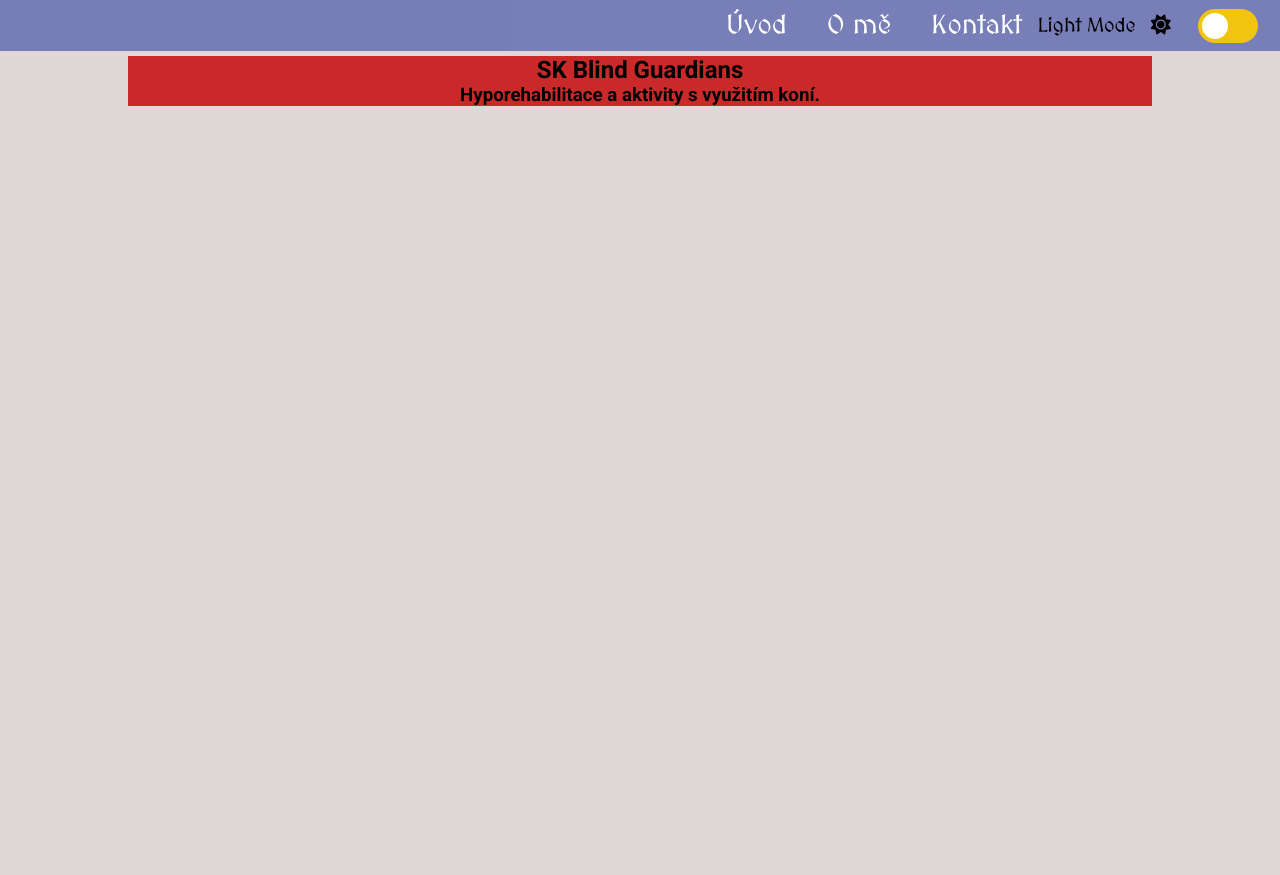
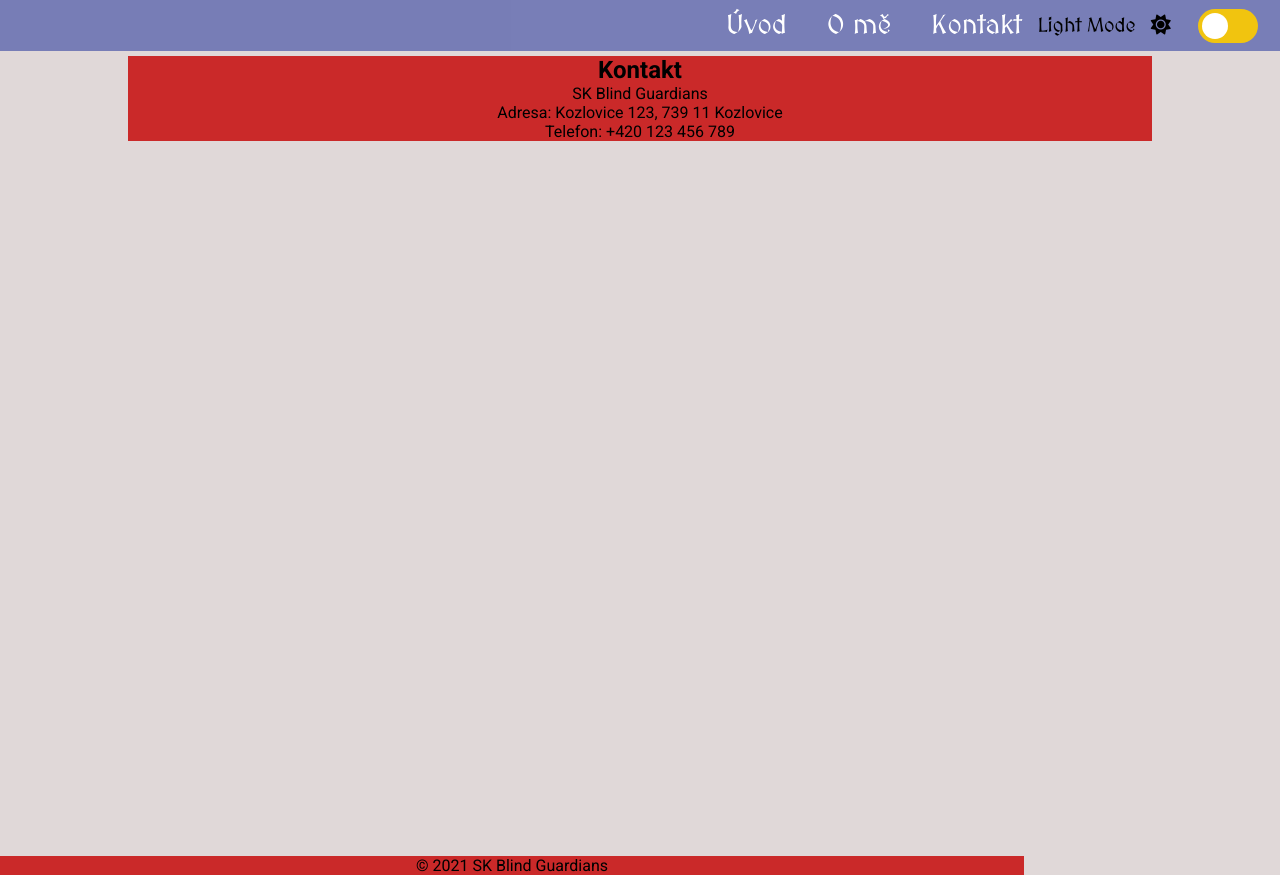
Before and after one commit to DanielK-tech/React_Vite_TS_SCSS, a React (Vite) app in the folder my-react-app/: page /contact in a window 1280 px wide. Before the commit the page ends 800 px from the top, so only its background shows below. Built offline with nearby package versions, Linux system fonts and the light colour scheme; a web font is replaced by a local one.

Commit message:
footer + trying style

```diff
--- a/my-react-app/src/App.tsx
+++ b/my-react-app/src/App.tsx
@@ -4,8 +4,10 @@
 import { BrowserRouter, Routes, Route } from "react-router-dom";
 /** Komponenty */
 import Header from "./components/Header";
+import Footer from "./components/Footer";
 import HomeInfo from "./components/MainContent";
 import About from "./components/AboutMe";
+import Contact from "./components/Contact";
 // import "./App.css";
 
 function App() {
@@ -20,8 +22,10 @@ function App() {
                   {/* Definujeme routy */}
                   <Route path="/*" element={<HomeInfo />} /> {/* Úvodní stránka */}
                   <Route path="/about" element={<About />} /> {/* O mně */}
+                  <Route path="/contact" element={<Contact />} /> {/* Kontakt */}
               </Routes>
               </main>
+              <Footer /> {/* Patička dostupná na všech stránkách */}
           </BrowserRouter>
       </>
   );
--- /dev/null
+++ b/my-react-app/src/components/Contact.tsx
@@ -0,0 +1,16 @@
+import React from "react";
+
+const Contact: React.FC = () => {
+    return (
+        <section className="HomeSection" id="Home" tabIndex={0}>
+            <div className="container">
+                <h2>Kontakt</h2>
+                <p>SK Blind Guardians</p>
+                <p>Adresa: Kozlovice 123, 739 11 Kozlovice</p>
+                <p>Telefon: +420 123 456 789</p>
+                </div>
+           </section>
+         );
+};
+
+export default Contact;
--- /dev/null
+++ b/my-react-app/src/components/Footer.tsx
@@ -0,0 +1,13 @@
+import React from "react";
+
+const Footer: React.FC = () => {
+    return (
+        <footer>
+            <div className="container">
+                <p>&copy; 2021 SK Blind Guardians</p>
+            </div>
+        </footer>
+        );
+};
+
+export default Footer;
--- a/my-react-app/src/style.scss
+++ b/my-react-app/src/style.scss
@@ -32,6 +32,8 @@ body {
 }
 
 main {
+  min-height: 100vh;
+  min-height: 100dvh;
   margin-top: 3.5rem;
 }
 .container {
```
